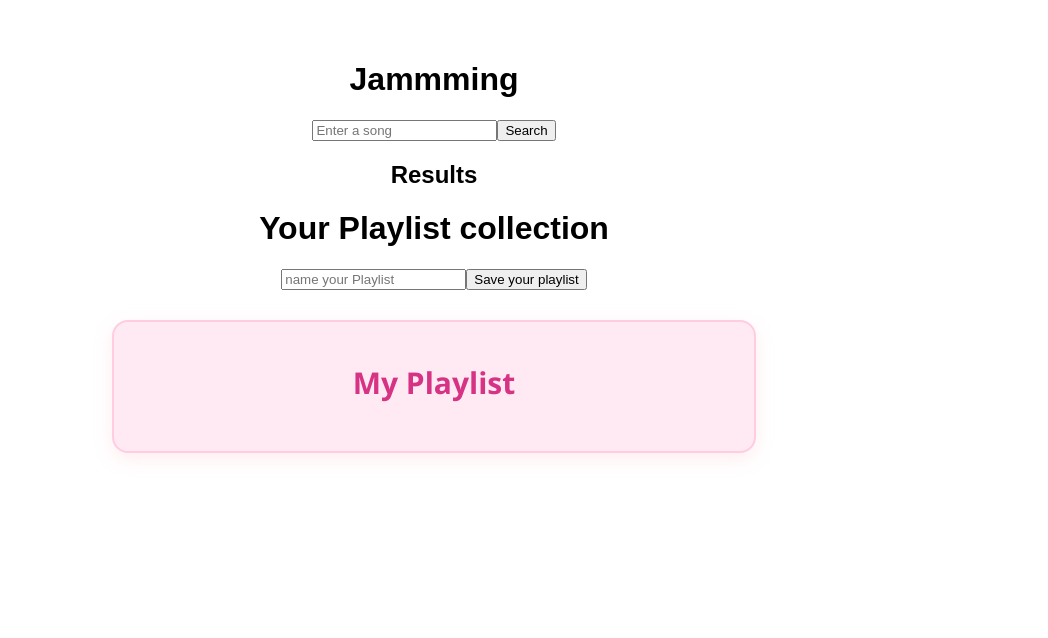
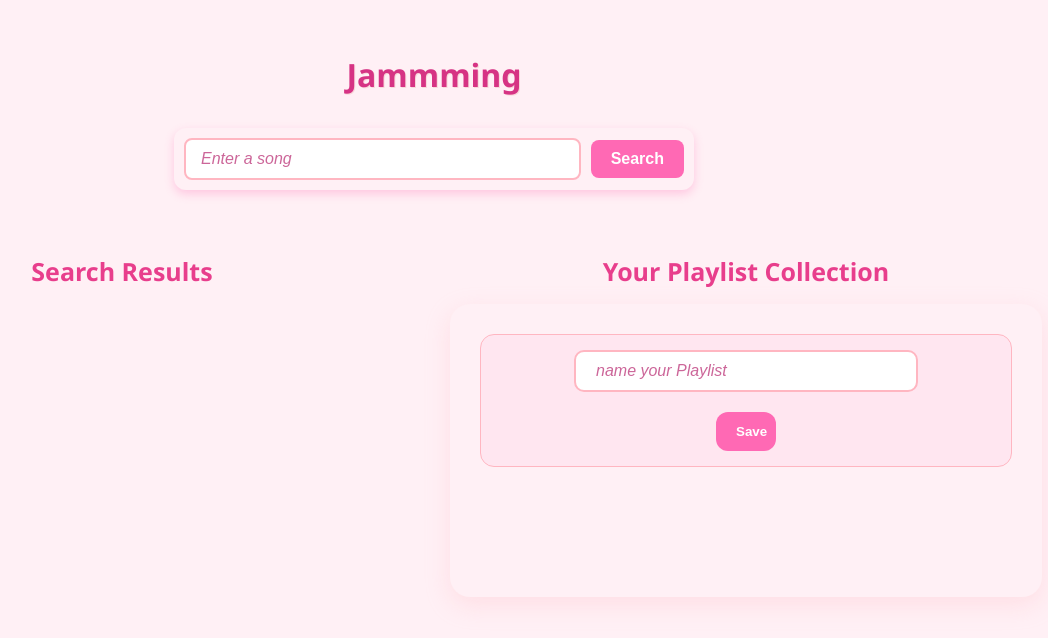
Before and after one commit to FatimaZahraAachak/jammming, a React (Create React App) app: page / in a window 1280 px wide. Shown: the top 638 px of the page, without its empty margins (206-1254 px from the left). Built offline with nearby package versions, Linux system fonts and the light colour scheme.

Commit message:
Enhance UI and refactor components for improved functionality and styling

```diff
--- a/src/App.css
+++ b/src/App.css
@@ -1,5 +1,43 @@
+
 .App {
+  font-family: 'Segoe UI', sans-serif;
   text-align: center;
-  font-family: Arial, sans-serif;
-  padding: 40px;
+  background-color: #fff0f5;
+  /* rose clair lavande */
+  min-height: 100vh;
+  padding: 2rem;
 }
+
+.App h1 {
+  font-size: 32px;
+  color: #d63384;
+  /* rose soutenu */
+  margin-bottom: 2rem;
+  text-shadow: 1px 1px #f8d7da;
+}
+
+.App h2 {
+  font-size: 25px;
+  color: #e83e8c;
+  margin-top: 2rem;
+  margin-bottom: 1rem;
+}
+.main-content {
+  display: flex;
+  justify-content: space-between;
+  gap: 2rem;
+  align-items: flex-start;
+  margin-top: 2rem;
+  flex-wrap: wrap;
+  /* Permet de s'adapter sur petits écrans */
+}
+
+.results-section {
+  flex: 1;
+  min-width: 300px;
+}
+
+.PlaylistCollection {
+  flex: 1;
+  min-width: 300px;
+}
--- a/src/App.js
+++ b/src/App.js
@@ -5,32 +5,19 @@ import SearchResults from './components/SearchResults/SearchResults.js';
 import Playlist from './components/Playlist/Playlist.js';
 import PlaylistCollection from './components/PlaylistCollection/PlaylistCollection.js';
 
-const sampleTracks = [
-  { title: "Blinding Lights", singer: "The Weeknd" },
-  { title: "Levitating", singer: "Dua Lipa" },
-  { title: "Shape of You", singer: "Ed Sheeran" },
-  { title: "Good 4 U", singer: "Olivia Rodrigo" },
-  { title: "Stay", singer: "The Kid LAROI & Justin Bieber" },
-  { title: "Easy On Me", singer: "Adele" },
-  { title: "Peaches", singer: "Justin Bieber" },
-  { title: "As It Was", singer: "Harry Styles" },
-  { title: "Flowers", singer: "Miley Cyrus" },
-  { title: "Bad Habit", singer: "Steve Lacy" }
+export const sampleTracks = [
+  { id: 1, title: "Blinding Lights", singer: "The Weeknd" },
+  { id: 2, title: "Levitating", singer: "Dua Lipa" },
+  { id: 3, title: "Shape of You", singer: "Ed Sheeran" },
+  { id: 4, title: "Good 4 U", singer: "Olivia Rodrigo" },
+  { id: 5, title: "Stay", singer: "The Kid LAROI & Justin Bieber" },
+  { id: 6, title: "Easy On Me", singer: "Adele" },
+  { id: 7, title: "Peaches", singer: "Justin Bieber" },
+  { id: 8, title: "As It Was", singer: "Harry Styles" },
+  { id: 9, title: "Flowers", singer: "Miley Cyrus" },
+  { id: 10, title: "Bad Habit", singer: "Steve Lacy" }
 ];
 
-const samplePlayLists = [
-  {
-    name: 'love',
-    songs: [{ title: "Blinding Lights", singer: "The Weeknd" },
-    { title: "Levitating", singer: "Dua Lipa" },
-    { title: "Shape of You", singer: "Ed Sheeran" }]
-  },
-  {
-    name: 'friends',
-    songs: [{ title: "Flowers", singer: "Miley Cyrus" },
-    { title: "Bad Habit", singer: "Steve Lacy" }]
-  }
-]
 
 function App() {
   const [filtredTracks, setFiltredTracks] = useState([]);
@@ -42,19 +29,20 @@ function App() {
     setFiltredTracks(results);
   };
 
-  const handleAddNewTrack = (t) => {
-    const hasTrack = myTracks.some((e) => e.title === t.title);
+  const handleAddNewTrack = (trackId) => {
+    const hasTrack = myTracks.some((e) => e === trackId);
     if (hasTrack) {
       return;
     }
-    setMyTracks([...myTracks, t]);
+    setMyTracks([...myTracks, trackId]);
   }
-  const handleRemoveNewTrack = (mytrack) => {
-    const newplaylist = myTracks.filter(item => item.title !== mytrack.title);
+  const handleRemoveNewTrack = (trackId) => {
+    const newplaylist = myTracks.filter(item => item !== trackId);
     setMyTracks(newplaylist);
   }
   const handleAddNewPlaylist = (newPlaylist) => {
     setPlayLists([...myPlaylists, newPlaylist]);
+    // clear the state of tracks after submitting the new playlist
     setMyTracks([]);
   }
   const handleDeletPlaylist = (nameToDelete) => {
@@ -80,9 +68,16 @@ function App() {
     <div className="App">
       <h1>Jammming</h1>
       <SearchBar handleSubmit={handleSearchSubmit} />
-      <h2>Results</h2>
-      <SearchResults handleAddNewTrack={handleAddNewTrack} tracks={filtredTracks} />
-      <PlaylistCollection handleAddNewPlaylist={handleAddNewPlaylist} handleDeletPlaylist={handleDeletPlaylist} handleRemoveSongFromSavedPlaylist={handleRemoveSongFromSavedPlaylist} myPlaylists={myPlaylists} mytracks={myTracks} handleRemoveNewTrack={handleRemoveNewTrack} />
+      <div className="main-content">
+        <div className="results-section">
+          <h2> Search Results</h2>
+          <SearchResults handleAddNewTrack={handleAddNewTrack} tracks={filtredTracks} />
+        </div>
+        <div className='PlaylistCollection'>
+          <h2 className="collection-title">Your Playlist Collection</h2>
+          <PlaylistCollection handleAddNewPlaylist={handleAddNewPlaylist} handleDeletPlaylist={handleDeletPlaylist} handleRemoveSongFromSavedPlaylist={handleRemoveSongFromSavedPlaylist} myPlaylists={myPlaylists} mytracks={myTracks} handleRemoveNewTrack={handleRemoveNewTrack} />
+        </div>
+      </div>
     </div>
   );
 }
--- a/src/components/Playlist/Playlist.css
+++ b/src/components/Playlist/Playlist.css
@@ -1,21 +1,10 @@
-.Playlist {
-    background-color: #ffeaf4;
+.playlist {
     padding: 20px;
     margin: 30px auto;
-    border-radius: 16px;
     max-width: 600px;
-    box-shadow: 0 6px 18px rgba(255, 182, 193, 0.25);
-    border: 2px solid #ffcce0;
+
 }
 
-.Playlist-title {
-    text-align: center;
-    font-size: 30px;
-    font-weight: 600;
-    margin-bottom: 28px;
-    color: #d63384;
-    font-family: 'Segoe UI', sans-serif;
-}
 
 .track-container {
     margin-bottom: 20px;
--- a/src/components/Playlist/Playlist.js
+++ b/src/components/Playlist/Playlist.js
@@ -1,16 +1,18 @@
 import Track from "../Track/Track";
 import './Playlist.css'
+import { sampleTracks } from '../../App.js';
 function Playlist({ mytracks, handleRemoveNewTrack }) {
-    const handleRemove = (mytrack) => {
-        handleRemoveNewTrack(mytrack);
+    const handleRemove = (trackId) => {
+        handleRemoveNewTrack(trackId);
     }
     return (
-        <div className="Playlist">
-            <h1 className="Playlist-title" >My Playlist</h1>
-            {mytracks.map((mytrack) =>
-                <div key={mytrack.id} className="track-container">
+        <div className="playlist">
+            {mytracks.map((trackId) => {
+                const mytrack = sampleTracks.find((e)=> e.id === trackId)
+                return <div key={mytrack.id} className="track-container">
                     <Track track={mytrack} onActionClick={handleRemove} buttonLabel="-" />
                 </div>
+            }
             )}
         </div>
     );
--- a/src/components/PlaylistCollection/PlaylistCollection.css
+++ b/src/components/PlaylistCollection/PlaylistCollection.css
@@ -0,0 +1,93 @@
+.playlist-collection {
+    padding: 30px;
+    max-width: 800px;
+    margin: 0 auto;
+    background-color: #fff0f5;
+    border-radius: 20px;
+    box-shadow: 0 8px 24px rgba(255, 182, 193, 0.3);
+}
+
+.collection-title {
+    font-family: 'Segoe UI', sans-serif;
+    font-size: 25px;
+    color: #d63384;
+    text-align: center;
+    margin-bottom: 20px;
+}
+
+.playlist-form {
+    display: flex;
+    gap: 10px;
+    margin-bottom: 30px;
+    justify-content: center;
+}
+
+.playlist-card {
+    display: flex;
+    flex-direction: column;
+    justify-content: space-between;
+    gap: 20px;
+    align-items: center;
+    flex-wrap: wrap;
+}
+
+.playlist-input {
+    padding: 10px 20px;
+    border-radius: 10px;
+    border: 2px solid #ffb6c1;
+    font-size: 16px;
+    width: 60%;
+    flex: 1;
+}
+
+.playlist-input::placeholder {
+    color: #cc6699;
+    font-style: italic;
+}
+
+.save-playlist-button {
+    background-color: #ff69b4;
+    color: white;
+    border: none;
+    padding: 12px 20px;
+    border-radius: 12px;
+    font-weight: bold;
+    cursor: pointer;
+    transition: background-color 0.3s ease;
+    flex: 1;
+    width: 60px;
+}
+
+.save-playlist-button:hover {
+    background-color: #ff1493;
+}
+
+.saved-playlists {
+    margin-top: 20px;
+}
+
+.playlist-card {
+    background-color: #ffe6f0;
+    border: 1px solid #ffb6c1;
+    border-radius: 14px;
+    padding: 15px;
+    margin-bottom: 20px;
+}
+
+.playlist-name {
+    font-size: 20px;
+    font-weight: bold;
+    color: #c2185b;
+    margin-bottom: 10px;
+}
+
+.delete-button {
+    background-color: #ffcccc;
+    border: none;
+    padding: 8px 12px;
+    border-radius: 10px;
+    font-size: 14px;
+    cursor: pointer;
+    color: #b71c1c;
+    margin-bottom: 10px;
+}
--- a/src/components/PlaylistCollection/PlaylistCollection.js
+++ b/src/components/PlaylistCollection/PlaylistCollection.js
@@ -1,6 +1,9 @@
 import { useState } from "react";
 import Playlist from "../Playlist/Playlist";
 import Track from "../Track/Track";
+import './PlaylistCollection.css'
+import { sampleTracks } from '../../App.js';
+
 function PlaylistCollection({ handleAddNewPlaylist, handleRemoveNewTrack, myPlaylists, mytracks, handleDeletPlaylist, handleRemoveSongFromSavedPlaylist }) {
     const [playlistName, setPlaylistName] = useState("");
     const handleChange = (event) => {
@@ -18,26 +21,35 @@ function PlaylistCollection({ handleAddNewPlaylist, handleRemoveNewTrack, myPlay
     };
 
     return (
-        <div>
-            <h1>Your Playlist collection</h1>
+        <div className="playlist-collection">
+            <div className="playlist-card">
                 <input type="text"
                     name="name"
                     id="name"
                     value={playlistName}
                     onChange={handleChange}
+                    className="playlist-input"
                     placeholder="name your Playlist"
                     required />
-            <button onClick={handleSavePlaylist} >Save your playlist</button>
-            <Playlist mytracks={mytracks} handleRemoveNewTrack={handleRemoveNewTrack}/>
-            <div>
+                <button onClick={handleSavePlaylist} className="save-playlist-button" >Save</button>
+            </div>
+            <Playlist mytracks={mytracks} handleRemoveNewTrack={handleRemoveNewTrack} />
+            <div className="saved-playlists">
                 {myPlaylists.map((myPlaylist) =>
-                    <div>
-                        <p>{myPlaylist.name}</p>
-                        <button onClick={() => handleDelete(myPlaylist.name)}>Delete your playlist </button>
-                        {myPlaylist.songs.map((song) =>
-                            <Track track={song} onActionClick={() => handleRemoveSong(myPlaylist.name, song)} buttonLabel="-" />
+                    <div className="playlist-card">
+                        <div className="playlist-nameremove">
+                            <p className="playlist-name">{myPlaylist.name}</p>
+                            <button className="delete-button" onClick={() => handleDelete(myPlaylist.name)}> - </button>
+                        </div>
+                        <div className="playlist-track">
+                            {myPlaylist.songs.map((trackId) => {
+                                const mytrack = sampleTracks.find((e) => e.id === trackId)
+
+                                return <Track track={mytrack} onActionClick={() => handleRemoveSong(myPlaylist.name, mytrack)} buttonLabel="-" />
+
+                            }
                             )}
-
+                        </div>
                     </div>
 
                 )}
--- a/src/components/SearchBar/SearchBar.css
+++ b/src/components/SearchBar/SearchBar.css
@@ -0,0 +1,44 @@
+.search-bar {
+    display: flex;
+    justify-content: center;
+    align-items: center;
+    gap: 10px;
+    margin: 20px auto;
+    padding: 10px;
+    background-color: #fff0f5;
+    border-radius: 12px;
+    box-shadow: 0 4px 10px rgba(255, 105, 180, 0.3);
+    max-width: 500px;
+}
+
+.search-input {
+    flex: 1;
+    padding: 10px 15px;
+    border: 2px solid #ffb6c1;
+    border-radius: 8px;
+    font-size: 16px;
+    color: #333;
+    outline: none;
+    background-color: #fff;
+}
+
+.search-input::placeholder {
+    color: #cc6699;
+    font-style: italic;
+}
+
+.search-button {
+    background-color: #ff69b4;
+    color: white;
+    border: none;
+    padding: 10px 20px;
+    border-radius: 8px;
+    font-size: 16px;
+    font-weight: bold;
+    cursor: pointer;
+    transition: background-color 0.3s ease;
+}
+
+.search-button:hover {
+    background-color: #ff1493;
+}
--- a/src/components/SearchBar/SearchBar.js
+++ b/src/components/SearchBar/SearchBar.js
@@ -1,22 +1,23 @@
-import React, {useState} from 'react';
-export default function SearchBar({handleSubmit}){
+import './SearchBar.css';
+import React, { useState } from 'react';
+export default function SearchBar({ handleSubmit }) {
 
-    const[searchTerm,setSearchTerm]=useState('');
+    const [searchTerm, setSearchTerm] = useState('');
 
     const handleChange = (event) => {
         setSearchTerm(event.target.value)
     };
 
     const handleSearch = () => {
-        if (searchTerm.trim()!== '' ){
+        if (searchTerm.trim() !== '') {
             handleSubmit(searchTerm);
         };
     };
 
-    return(
-        <div>
-            <input type='text' value={searchTerm} onChange={handleChange} placeholder="Enter a song" />
-                <button onClick={handleSearch}>Search</button>
-            </div>
+    return (
+        <div className='search-bar'>
+            <input className='search-input' type='text' value={searchTerm} onChange={handleChange} placeholder="Enter a song" />
+            <button className='search-button' onClick={handleSearch}>Search</button>
+        </div>
     );
 };
--- a/src/components/Track/Track.js
+++ b/src/components/Track/Track.js
@@ -1,11 +1,12 @@
+import './Track.css';
 function Track({ track, onActionClick, buttonLabel }) {
     return (
         <div className="track-card">
             <div className="track-info">
-                <h2 className="track-title">{track.title}</h2>
+                <h3 className="track-title">{track.title}</h3>
                 <p className="track-singer">{track.singer}</p>
-                <button className="track-button" onClick={() => onActionClick(track)}>{buttonLabel}</button>
             </div>
+            <button className="track-button" onClick={() => onActionClick(track.id)}>{buttonLabel}</button>
         </div>
     );
 }
```
Also changed, not shown: src/components/SearchResults/SearchResults.css (+12 -0 lines), src/components/SearchResults/SearchResults.js (+6 -4 lines), src/components/Track/Track.css (+54 -0 lines). Lines whose indentation alone changed are shown as unchanged.
